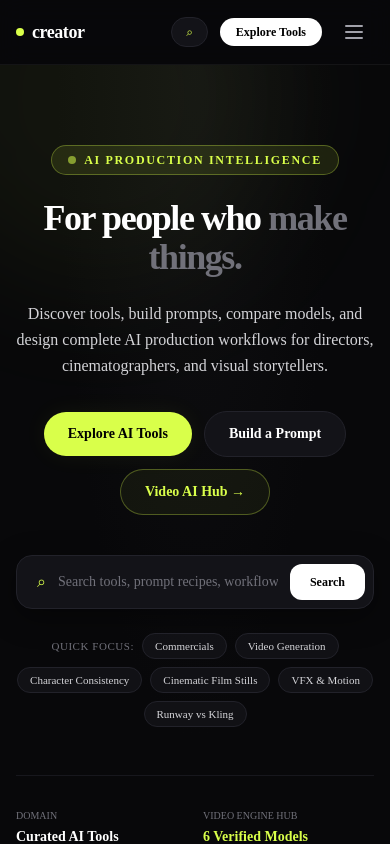
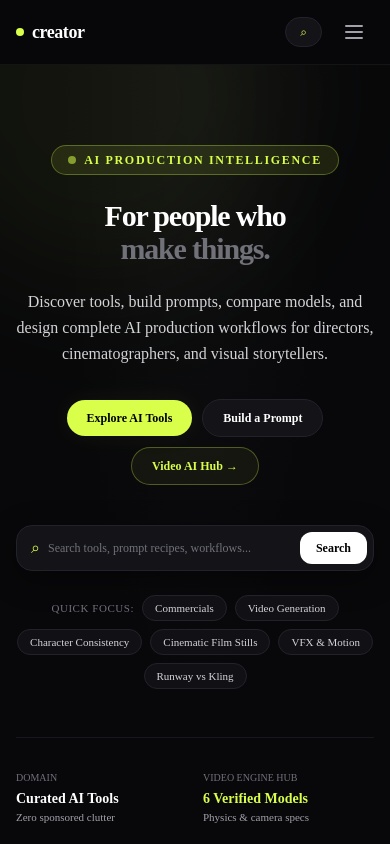
Before and after one commit to jatwa/creator-amusemac, a Next.js app: page / in a window 390 px wide. Shown: the top 844 px of the page. Built offline with nearby package versions, Linux system fonts and the light colour scheme.

Commit message:
fix(ui-ux): polish mobile responsiveness and video masterclass thumbnail

```diff
--- a/app/globals.css
+++ b/app/globals.css
@@ -9,9 +9,11 @@
   html {
     scroll-behavior: smooth;
     color-scheme: dark;
+    overflow-x: hidden;
   }
   body {
     @apply bg-ink text-zinc-100 antialiased font-sans selection:bg-lime selection:text-black;
+    overflow-x: hidden;
   }
 
   /* Accessible focus indicators */
--- a/components/hero.tsx
+++ b/components/hero.tsx
@@ -43,8 +43,8 @@ export function Hero() {
           </div>
 
           {/* Cinematic Headline */}
-          <h1 className="mt-6 text-4xl sm:text-6xl lg:text-7xl font-bold tracking-[-0.04em] text-white leading-[1.08]">
-            For people who <br className="hidden sm:inline" />
+          <h1 className="mt-6 text-3xl sm:text-6xl lg:text-7xl font-bold tracking-[-0.04em] text-white leading-[1.1]">
+            For people who <br />
             <span className="text-zinc-500">make things.</span>
           </h1>
 
@@ -54,22 +54,22 @@ export function Hero() {
           </p>
 
           {/* Primary Action Buttons */}
-          <div className="mt-8 flex flex-wrap items-center justify-center gap-3">
+          <div className="mt-8 flex flex-wrap items-center justify-center gap-2.5 sm:gap-3">
             <Link
               href="/tools"
-              className="rounded-full bg-lime px-6 py-3 text-sm font-semibold text-black transition hover:bg-white shadow-glow-subtle"
+              className="rounded-full bg-lime px-5 sm:px-6 py-2.5 sm:py-3 text-xs sm:text-sm font-semibold text-black transition hover:bg-white shadow-glow-subtle"
             >
               Explore AI Tools
             </Link>
             <Link
               href="/prompts"
-              className="rounded-full border border-line bg-panel px-6 py-3 text-sm font-semibold text-white transition hover:border-zinc-500 hover:bg-panel-hover"
+              className="rounded-full border border-line bg-panel px-5 sm:px-6 py-2.5 sm:py-3 text-xs sm:text-sm font-semibold text-white transition hover:border-zinc-500 hover:bg-panel-hover"
             >
               Build a Prompt
             </Link>
             <Link
               href="/categories/video"
-              className="rounded-full border border-lime/30 bg-lime/5 px-6 py-3 text-sm font-semibold text-lime transition hover:bg-lime/20"
+              className="rounded-full border border-lime/30 bg-lime/5 px-5 sm:px-6 py-2.5 sm:py-3 text-xs sm:text-sm font-semibold text-lime transition hover:bg-lime/20"
             >
               Video AI Hub →
             </Link>
@@ -78,21 +78,21 @@ export function Hero() {
           {/* Production Search Input */}
           <form
             onSubmit={handleSearch}
-            className="mx-auto mt-10 flex max-w-2xl items-center rounded-2xl border border-line bg-panel p-2 shadow-card transition focus-within:border-lime/60 focus-within:shadow-glow-subtle"
+            className="mx-auto mt-10 flex w-full max-w-2xl items-center rounded-2xl border border-line bg-panel p-1.5 sm:p-2 shadow-card transition focus-within:border-lime/60 focus-within:shadow-glow-subtle"
           >
-            <label className="flex flex-1 items-center gap-3 px-3">
-              <span className="font-mono text-base text-lime">⌕</span>
+            <label className="flex min-w-0 flex-1 items-center gap-2 sm:gap-3 px-2 sm:px-3">
+              <span className="shrink-0 font-mono text-base text-lime">⌕</span>
               <input
                 value={query}
                 onChange={(e) => setQuery(e.target.value)}
                 aria-label="Search Creator Platform"
-                className="w-full bg-transparent text-sm text-white outline-none placeholder:text-zinc-500"
-                placeholder="Search tools, prompt recipes, workflows (e.g. 'cinematic commercial', 'Runway', 'Midjourney')..."
+                className="w-full min-w-0 bg-transparent text-xs sm:text-sm text-white outline-none placeholder:text-zinc-500"
+                placeholder="Search tools, prompt recipes, workflows..."
               />
             </label>
             <button
               type="submit"
-              className="rounded-xl bg-white px-5 py-2.5 text-xs sm:text-sm font-semibold text-black transition hover:bg-lime"
+              className="shrink-0 rounded-xl bg-white px-4 sm:px-5 py-2 sm:py-2.5 text-xs sm:text-sm font-semibold text-black transition hover:bg-lime"
             >
               Search
             </button>
--- a/components/navigation.tsx
+++ b/components/navigation.tsx
@@ -144,7 +144,7 @@ export function Navigation() {
 
           <Link
             href="/tools"
-            className="rounded-full bg-white px-4 py-1.5 text-xs font-semibold text-black transition hover:bg-lime"
+            className="hidden sm:inline-flex rounded-full bg-white px-4 py-1.5 text-xs font-semibold text-black transition hover:bg-lime"
           >
             Explore Tools
           </Link>
--- a/components/video-hub-hero.tsx
+++ b/components/video-hub-hero.tsx
@@ -48,8 +48,8 @@ export function VideoHubHero({
         </p>
 
         {/* Quick Value Metrics */}
-        <div className="mt-8 grid grid-cols-2 sm:grid-cols-4 gap-4 pt-6 border-t border-line/60">
-          <div className="surface p-4 bg-ink/70">
+        <div className="mt-8 grid grid-cols-1 sm:grid-cols-2 lg:grid-cols-4 gap-3 sm:gap-4 pt-6 border-t border-line/60">
+          <div className="surface p-3.5 sm:p-4 bg-ink/70">
             <div className="text-[11px] text-zinc-500 font-mono uppercase">Camera Control</div>
             <div className="mt-1 text-sm sm:text-base font-bold text-white">Directional 6-DOF &amp; Presets</div>
           </div>
--- a/data/platform-data.ts
+++ b/data/platform-data.ts
@@ -1326,7 +1326,7 @@ export const videosData: VideoItem[] = [
     platform: "youtube",
     videoUrl: "https://www.youtube.com/watch?v=dQw4w9WgXcQ", // verified placeholder format
     embedUrl: "https://www.youtube-nocookie.com/embed/dQw4w9WgXcQ",
-    thumbnailUrl: "https://images.unsplash.com/photo-1536240478700-b869070f9279?q=80&w=800&auto=format&fit=crop",
+    thumbnailUrl: "https://images.unsplash.com/photo-1492691527719-9d1e07e534b4?q=80&w=800&auto=format&fit=crop",
     duration: "14:20",
     creator: {
       name: "Curated Creator Lab",
```
